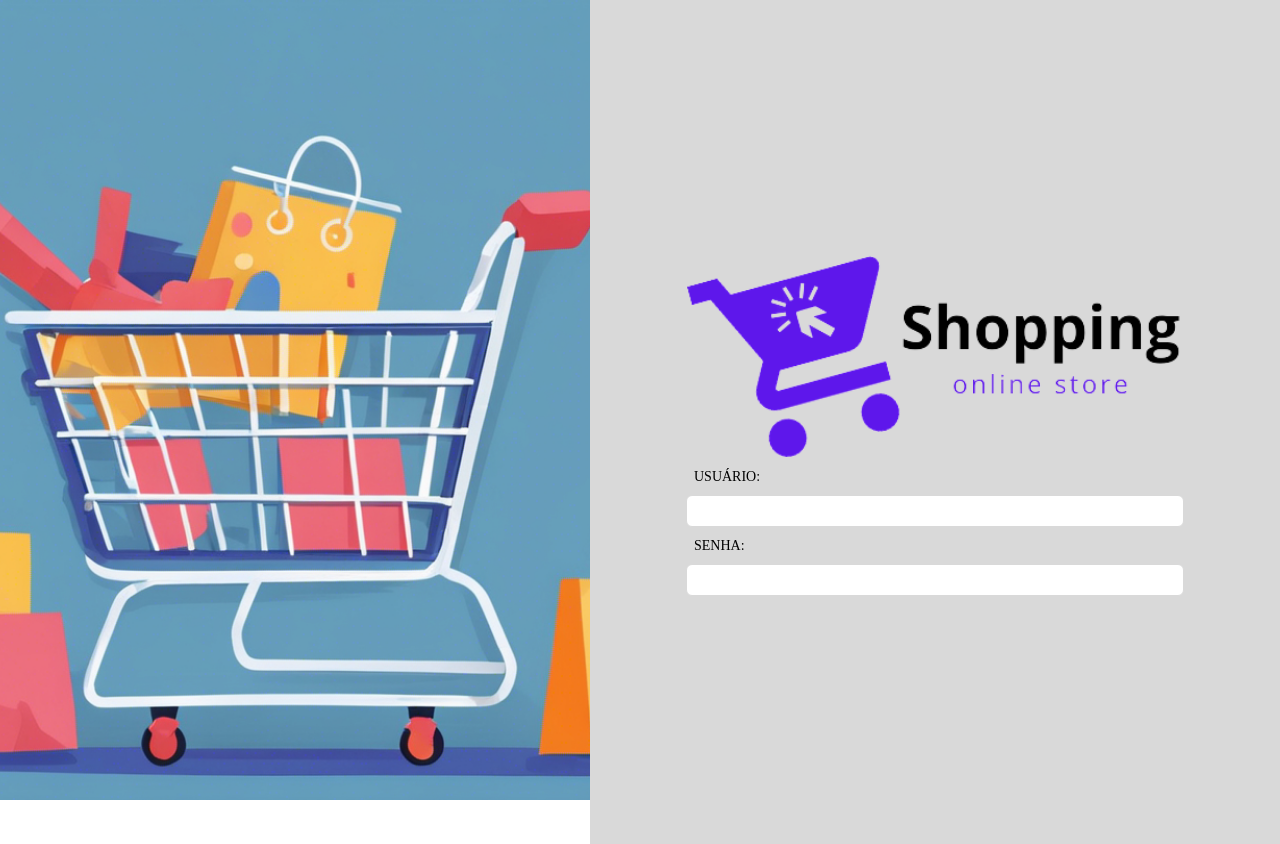
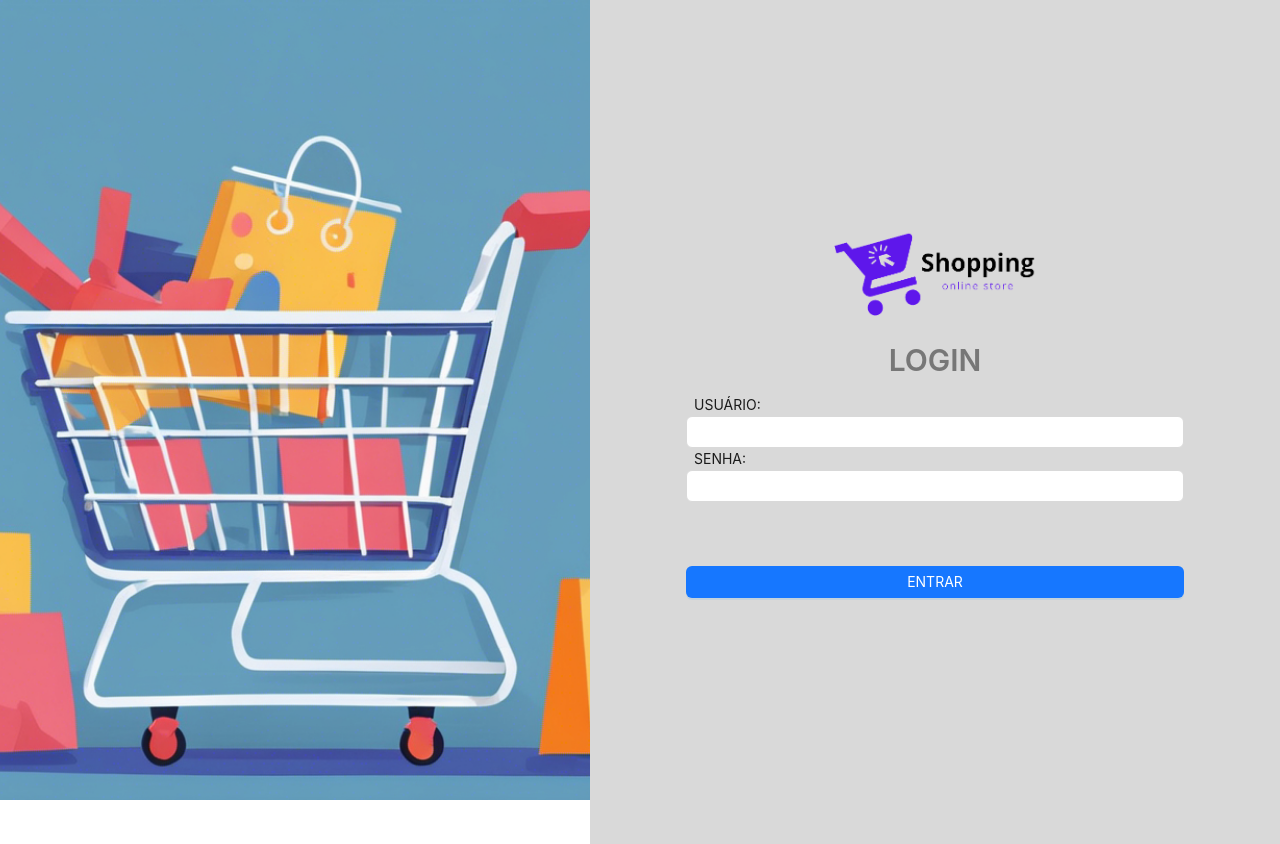
Before and after one commit to HendrywDeyvison/vendas-web-react-typescript, a React (Vite) app: page /login in a window 1280 px wide. Built offline with nearby package versions, Linux system fonts and the light colour scheme.

Commit message:
feat: change layout and create global button component

```diff
--- a/src/modules/login/screens/LoginScreen.tsx
+++ b/src/modules/login/screens/LoginScreen.tsx
@@ -1,5 +1,6 @@
+import Button from "../../../shared/buttons/button/button";
 import Input from "../../../shared/inputs/input/input";
-import { ContainerLoginScreen, BackgroundImage, LogoImage, LimitedContainer, ContainerLogin } from "../styles/loginScreen.styles";
+import { ContainerLoginScreen, BackgroundImage, LogoImage, LimitedContainer, ContainerLogin, TitleLogin } from "../styles/loginScreen.styles";
 
 const LoginScreen = () =>{
     return (
@@ -9,8 +10,10 @@ const LoginScreen = () =>{
             <ContainerLogin>
                 <LimitedContainer>
                     <LogoImage src="./logoSemFundo.png" />
+                    <TitleLogin level={2} type="secondary"> LOGIN </TitleLogin>
                     <Input title="USUÁRIO:" />
                     <Input title="SENHA:" />
+                    <Button type="primary" margin="64px 0px 16px 0px"> ENTRAR </Button>
                 </LimitedContainer>
             </ContainerLogin>
         </ContainerLoginScreen>
--- a/src/modules/login/styles/loginScreen.styles.ts
+++ b/src/modules/login/styles/loginScreen.styles.ts
@@ -1,4 +1,7 @@
 import styled from "styled-components";
+import {Typography} from 'antd';
+
+const {Title} = Typography;
 
 export const ContainerLoginScreen = styled.div`
     display: flex;
@@ -17,7 +20,10 @@ export const BackgroundImage = styled.img`
 `;
 
 export const LogoImage = styled.img`
+    width: 202px;
 `;
+
+export const TitleLogin = styled(Title)``;
 
 export const ContainerLogin = styled.div`
     display: flex;
@@ -36,4 +42,5 @@ export const LimitedContainer = styled.div`
     display: flex;
     justify-content: center;
     flex-direction: column;
+    align-items: center;
 `;
--- /dev/null
+++ b/src/shared/buttons/button/Button.tsx
@@ -0,0 +1,15 @@
+import { ButtonProps } from "antd";
+import { ButtonAntd } from "./button.styles";
+
+interface ButtonCurrentProps extends ButtonProps{
+    margin?: string;
+}
+
+const Button = ({margin, ...props}: ButtonCurrentProps) =>{
+
+    return(
+        <ButtonAntd style={{ margin }} {...props}/>
+    )
+};
+
+export default Button;
--- /dev/null
+++ b/src/shared/buttons/button/button.styles.ts
@@ -0,0 +1,6 @@
+import styled from "styled-components";
+import {Button} from 'antd';
+
+export const ButtonAntd = styled(Button)`
+    width: 100%;
+`;
--- a/src/shared/inputs/input/input.styles.ts
+++ b/src/shared/inputs/input/input.styles.ts
@@ -1,14 +1,12 @@
 import styled from "styled-components";
+import {Typography} from 'antd';
+
+const {Text} = Typography;
 
 export const BoxInput = styled.div`
-
+    width: 100%;
 `;
 
-export const TitleInput = styled.h3`
-    font-family: 'Poppins';
-    font-style: normal;
-    font-weight: 500;
-    font-size: 14px;
-    line-height: 21px;
+export const TitleInput = styled(Text)`
     margin: 8px;
 `;
```
